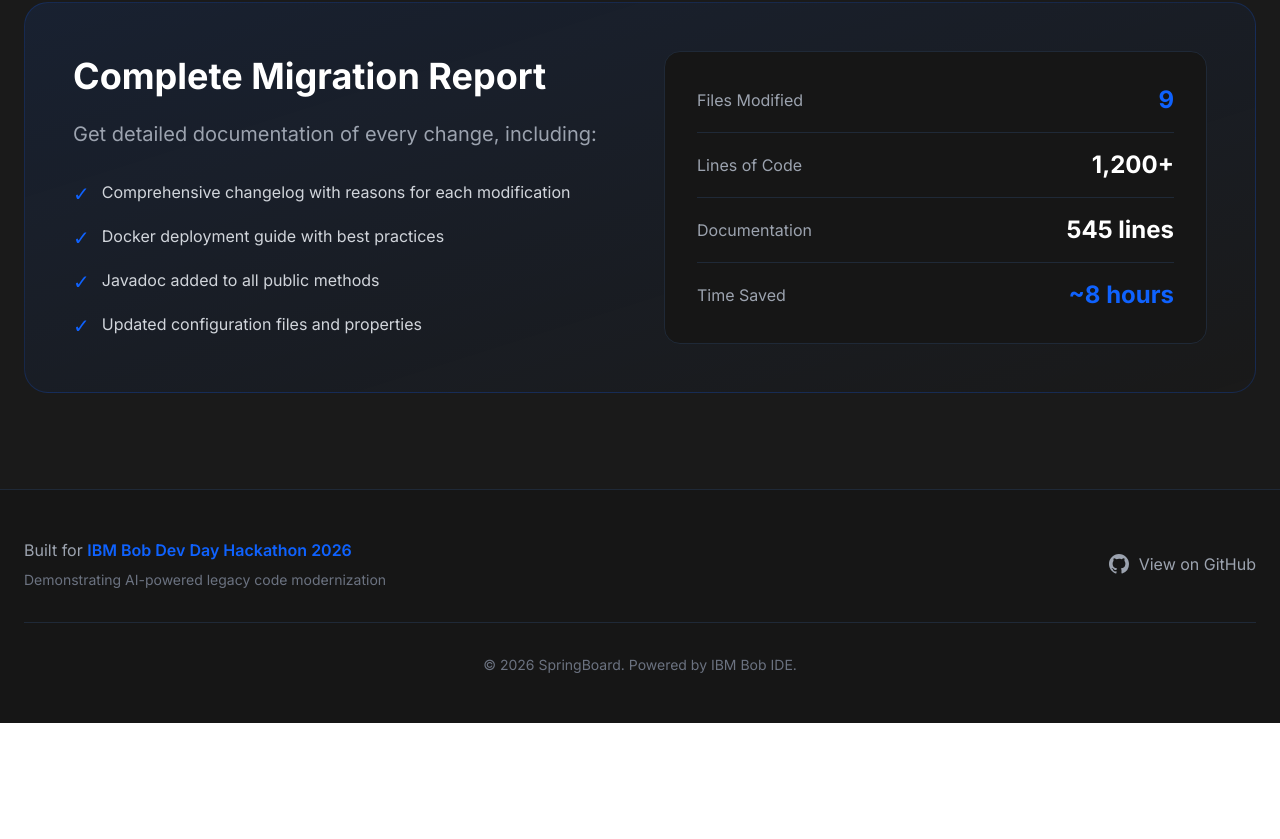
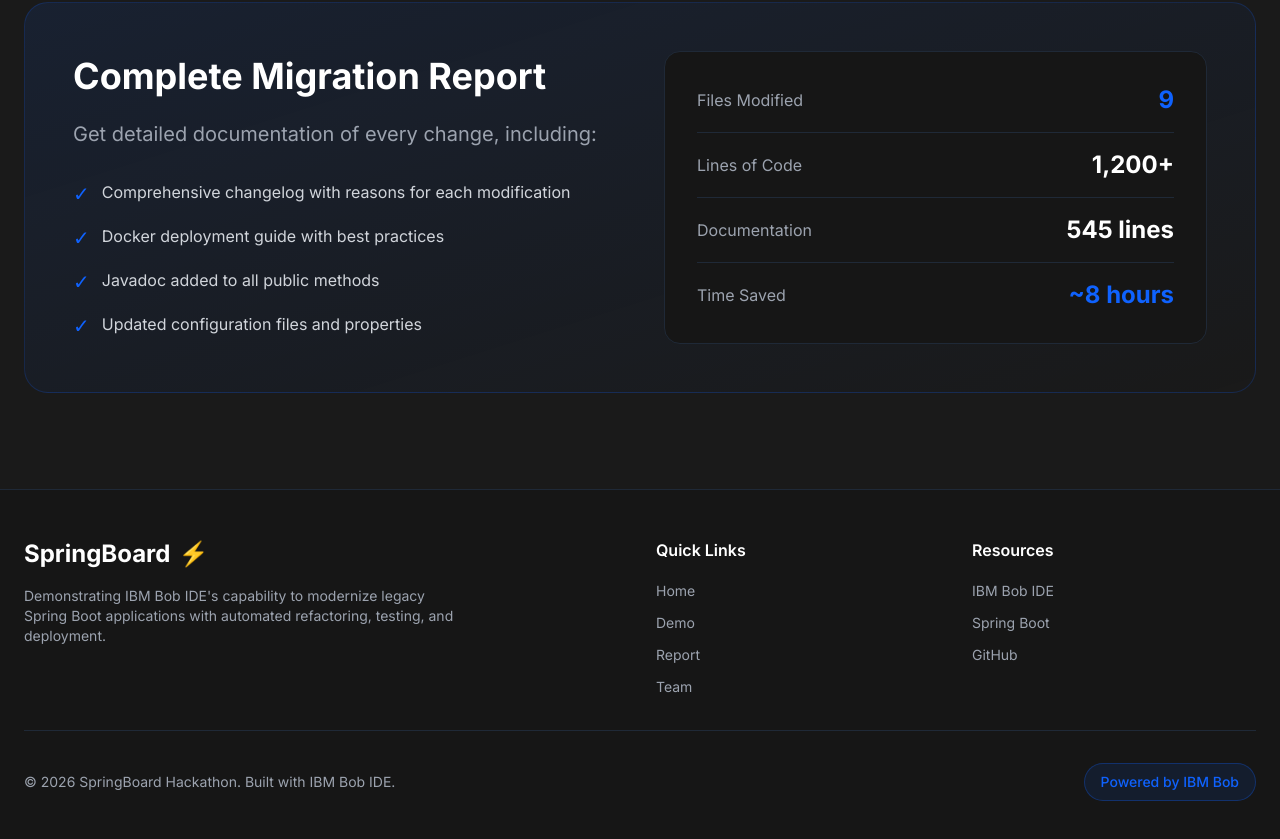
Before and after one commit to IBM-Bob-Au-Team/SpringBoard, a Next.js app in the folder springboard-ui/: page / in a window 1280 px wide. Shown: the part 1705-2544 px from the top of the page. Before the commit the page ends 2428 px from the top, so only its background shows below. Built offline with nearby package versions, Linux system fonts and the light colour scheme.

Commit message:
feat(dev2): finalize SpringBoard UI layout, navbar, footer and config

```diff
--- a/springboard-ui/app/demo/page.tsx
+++ b/springboard-ui/app/demo/page.tsx
@@ -1,4 +1,5 @@
 import Navigation from '@/components/Navigation';
+import Footer from '@/components/Footer';
 
 export default function DemoPage() {
   return (
@@ -347,6 +348,8 @@ FROM eclipse-temurin:17-jdk-alpine`}
           </a>
         </div>
       </div>
+
+      <Footer />
     </div>
   );
 }
--- a/springboard-ui/app/layout.tsx
+++ b/springboard-ui/app/layout.tsx
@@ -5,8 +5,8 @@ import "./globals.css";
 const inter = Inter({ subsets: ["latin"] });
 
 export const metadata: Metadata = {
-  title: "SpringBoard UI",
-  description: "Modern Spring Boot application dashboard",
+  title: "SpringBoard - Spring Boot Modernization Showcase",
+  description: "Demonstrating IBM Bob IDE's capability to modernize legacy Spring Boot 2 applications to Spring Boot 3.x with automated refactoring, testing, and deployment.",
 };
 
 export default function RootLayout({
--- a/springboard-ui/app/page.tsx
+++ b/springboard-ui/app/page.tsx
@@ -1,8 +1,9 @@
 import Navigation from '@/components/Navigation';
+import Footer from '@/components/Footer';
 
 export default function Home() {
   return (
-    <div className="min-h-screen bg-[#161616] text-white">
+    <div className="min-h-screen bg-[#161616] text-white flex flex-col">
       <Navigation />
 
       {/* Hero Section */}
@@ -173,39 +174,7 @@ export default function Home() {
         </div>
       </section>
 
-      {/* Footer */}
-      <footer className="border-t border-gray-800 bg-[#161616] py-12">
-        <div className="max-w-7xl mx-auto px-6">
-          <div className="flex flex-col md:flex-row items-center justify-between space-y-4 md:space-y-0">
-            <div className="text-center md:text-left">
-              <p className="text-gray-400">
-                Built for <span className="text-primary font-semibold">IBM Bob Dev Day Hackathon 2026</span>
-              </p>
-              <p className="text-sm text-gray-500 mt-2">
-                Demonstrating AI-powered legacy code modernization
-              </p>
-            </div>
-            <div className="flex items-center space-x-6">
-              <a
-                href="https://github.com/yourusername/springboard"
-                target="_blank"
-                rel="noopener noreferrer"
-                className="flex items-center space-x-2 text-gray-400 hover:text-primary transition-colors"
-              >
-                <svg className="w-6 h-6" fill="currentColor" viewBox="0 0 24 24">
-                  <path fillRule="evenodd" d="M12 2C6.477 2 2 6.484 2 12.017c0 4.425 2.865 8.18 6.839 9.504.5.092.682-.217.682-.483 0-.237-.008-.868-.013-1.703-2.782.605-3.369-1.343-3.369-1.343-.454-1.158-1.11-1.466-1.11-1.466-.908-.62.069-.608.069-.608 1.003.07 1.531 1.032 1.531 1.032.892 1.53 2.341 1.088 2.91.832.092-.647.35-1.088.636-1.338-2.22-.253-4.555-1.113-4.555-4.951 0-1.093.39-1.988 1.029-2.688-.103-.253-.446-1.272.098-2.65 0 0 .84-.27 2.75 1.026A9.564 9.564 0 0112 6.844c.85.004 1.705.115 2.504.337 1.909-1.296 2.747-1.027 2.747-1.027.546 1.379.202 2.398.1 2.651.64.7 1.028 1.595 1.028 2.688 0 3.848-2.339 4.695-4.566 4.943.359.309.678.92.678 1.855 0 1.338-.012 2.419-.012 2.747 0 .268.18.58.688.482A10.019 10.019 0 0022 12.017C22 6.484 17.522 2 12 2z" clipRule="evenodd" />
-                </svg>
-                <span>View on GitHub</span>
-              </a>
-            </div>
-          </div>
-          <div className="mt-8 pt-8 border-t border-gray-800 text-center">
-            <p className="text-sm text-gray-500">
-              © 2026 SpringBoard. Powered by IBM Bob IDE.
-            </p>
-          </div>
-        </div>
-      </footer>
+      <Footer />
     </div>
   );
 }
--- a/springboard-ui/app/report/page.tsx
+++ b/springboard-ui/app/report/page.tsx
@@ -1,4 +1,5 @@
 import Navigation from '@/components/Navigation';
+import Footer from '@/components/Footer';
 
 export default function ReportPage() {
   return (
@@ -373,6 +374,8 @@ export default function ReportPage() {
           </p>
         </div>
       </div>
+
+      <Footer />
     </div>
   );
 }
--- a/springboard-ui/app/team/page.tsx
+++ b/springboard-ui/app/team/page.tsx
@@ -1,4 +1,5 @@
 import Navigation from '@/components/Navigation';
+import Footer from '@/components/Footer';
 
 export default function TeamPage() {
   const teamMembers = [
@@ -172,6 +173,8 @@ export default function TeamPage() {
           </div>
         </div>
       </div>
+
+      <Footer />
     </div>
   );
 }
--- /dev/null
+++ b/springboard-ui/components/Footer.tsx
@@ -0,0 +1,99 @@
+export default function Footer() {
+  return (
+    <footer className="border-t border-gray-800 bg-[#161616] mt-auto">
+      <div className="max-w-7xl mx-auto px-6 py-12">
+        <div className="grid grid-cols-1 md:grid-cols-4 gap-8 mb-8">
+          {/* Brand */}
+          <div className="col-span-1 md:col-span-2">
+            <div className="flex items-center space-x-2 mb-4">
+              <span className="text-2xl font-bold text-white">SpringBoard</span>
+              <span className="text-2xl">⚡</span>
+            </div>
+            <p className="text-gray-400 text-sm max-w-md">
+              Demonstrating IBM Bob IDE's capability to modernize legacy Spring Boot applications
+              with automated refactoring, testing, and deployment.
+            </p>
+          </div>
+
+          {/* Quick Links */}
+          <div>
+            <h3 className="text-white font-semibold mb-4">Quick Links</h3>
+            <ul className="space-y-2">
+              <li>
+                <a href="/" className="text-gray-400 hover:text-primary transition-colors text-sm">
+                  Home
+                </a>
+              </li>
+              <li>
+                <a href="/demo" className="text-gray-400 hover:text-primary transition-colors text-sm">
+                  Demo
+                </a>
+              </li>
+              <li>
+                <a href="/report" className="text-gray-400 hover:text-primary transition-colors text-sm">
+                  Report
+                </a>
+              </li>
+              <li>
+                <a href="/team" className="text-gray-400 hover:text-primary transition-colors text-sm">
+                  Team
+                </a>
+              </li>
+            </ul>
+          </div>
+
+          {/* Resources */}
+          <div>
+            <h3 className="text-white font-semibold mb-4">Resources</h3>
+            <ul className="space-y-2">
+              <li>
+                <a
+                  href="https://www.ibm.com/products/watsonx-code-assistant"
+                  target="_blank"
+                  rel="noopener noreferrer"
+                  className="text-gray-400 hover:text-primary transition-colors text-sm"
+                >
+                  IBM Bob IDE
+                </a>
+              </li>
+              <li>
+                <a
+                  href="https://spring.io/projects/spring-boot"
+                  target="_blank"
+                  rel="noopener noreferrer"
+                  className="text-gray-400 hover:text-primary transition-colors text-sm"
+                >
+                  Spring Boot
+                </a>
+              </li>
+              <li>
+                <a
+                  href="https://github.com"
+                  target="_blank"
+                  rel="noopener noreferrer"
+                  className="text-gray-400 hover:text-primary transition-colors text-sm"
+                >
+                  GitHub
+                </a>
+              </li>
+            </ul>
+          </div>
+        </div>
+
+        {/* Bottom Bar */}
+        <div className="pt-8 border-t border-gray-800">
+          <div className="flex flex-col md:flex-row justify-between items-center space-y-4 md:space-y-0">
+            <p className="text-gray-400 text-sm">
+              © 2026 SpringBoard Hackathon. Built with IBM Bob IDE.
+            </p>
+            <div className="flex items-center space-x-2 bg-primary/10 border border-primary/30 px-4 py-2 rounded-full">
+              <span className="text-sm font-medium text-primary">Powered by IBM Bob</span>
+            </div>
+          </div>
+        </div>
+      </div>
+    </footer>
+  );
+}
+
+// Made with Bob
```
Also changed, not shown: 1 other file (tests, documents, lock files or other folders).
